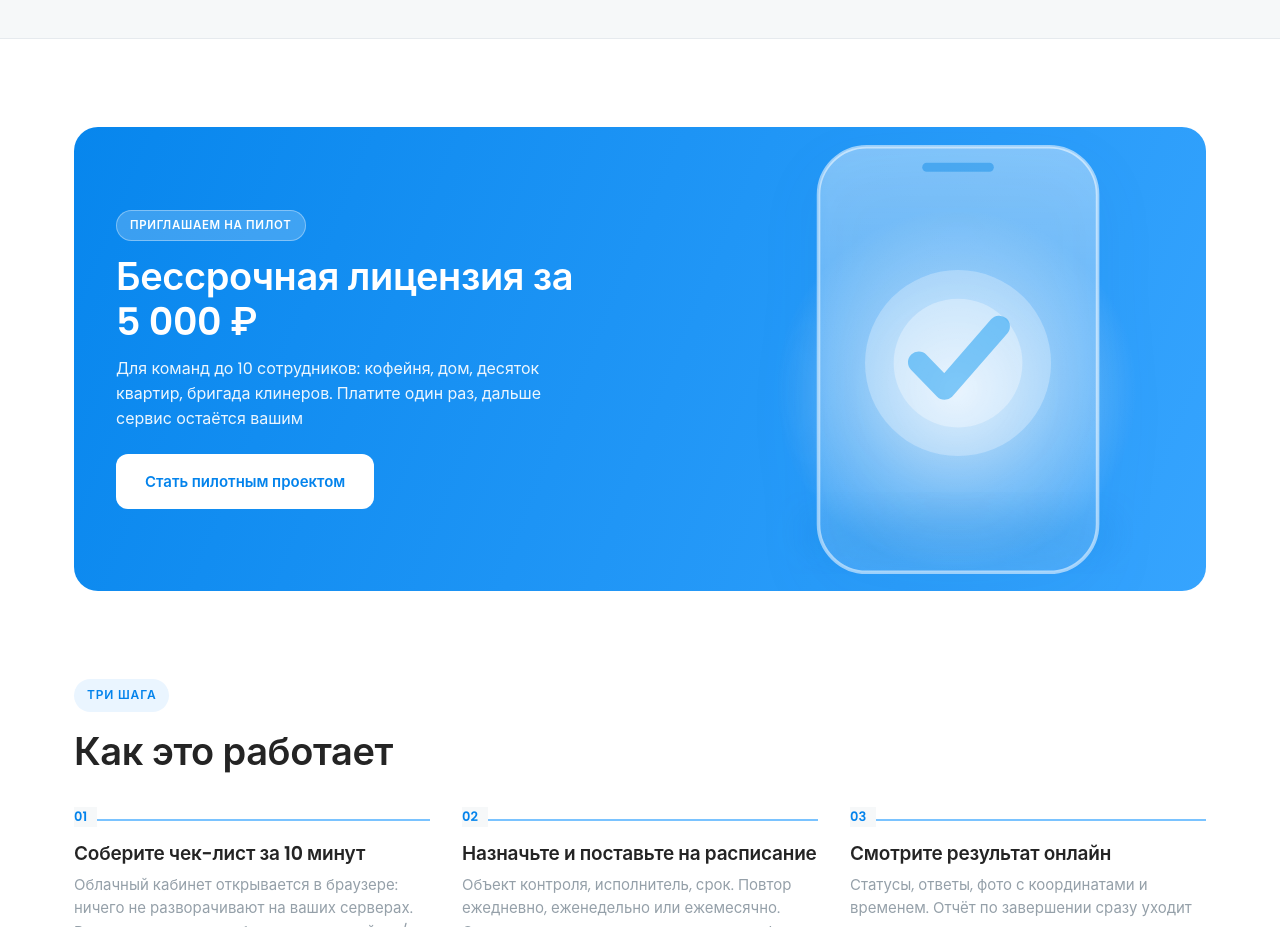
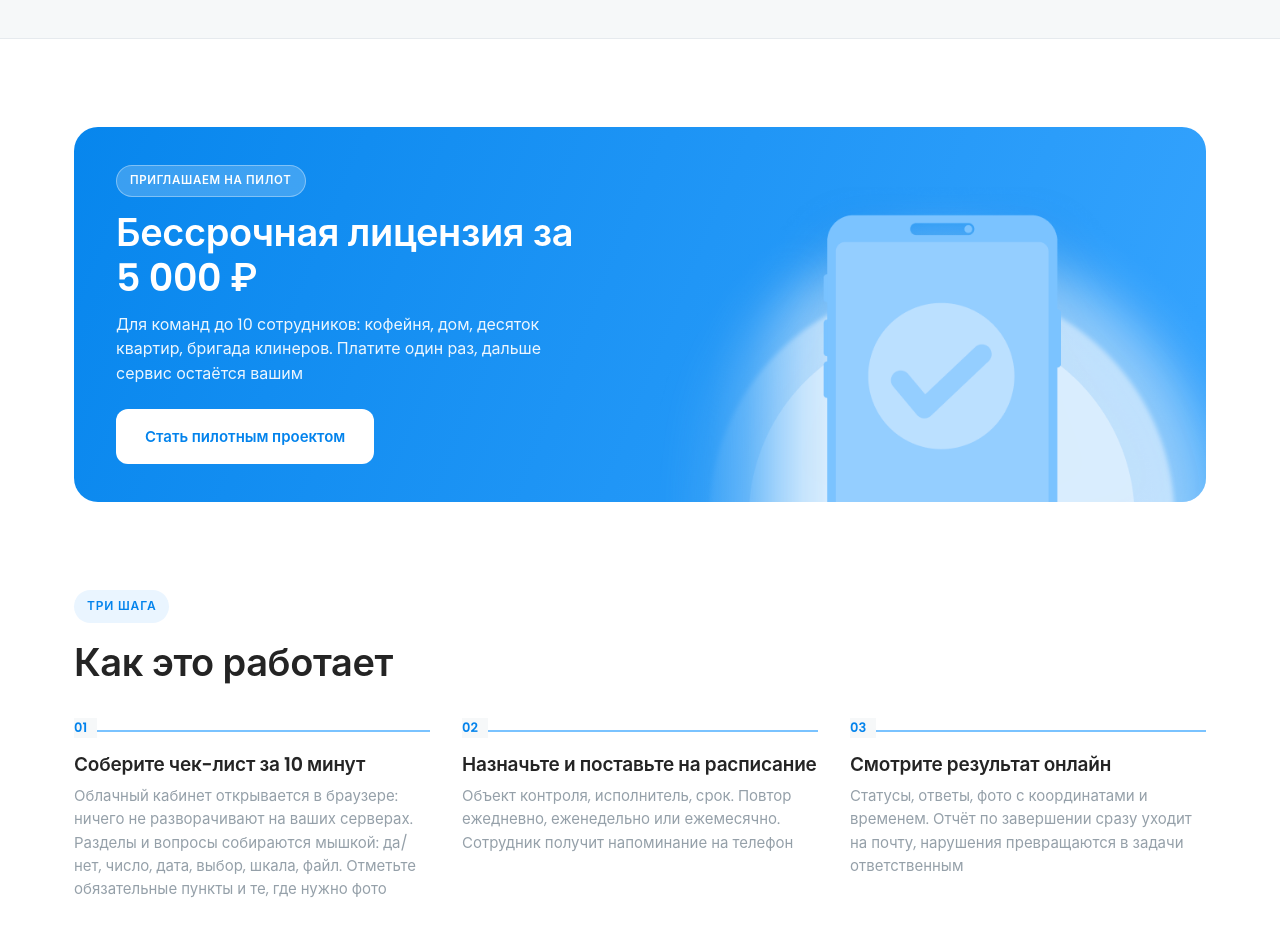
Before and after one commit to mailigors/self-check-pro-site, a website: page index.html in a window 1280 px wide. Shown: the part 2040-2967 px from the top of the page. Drawn offline with Linux system fonts and the light colour scheme.

Commit message:
Update homepage hero and pilot artwork

```diff
--- a/index.html
+++ b/index.html
@@ -206,7 +206,7 @@
           <a class="btn" href="#demo">Стать пилотным проектом</a>
         </div>
         <div class="pilot-visual" aria-hidden="true">
-          <img src="/assets/images/pilot-phone.svg" width="720" height="520" alt="" loading="lazy" decoding="async">
+          <img src="/assets/images/pilot-phone-promo.png" width="793" height="389" alt="" loading="lazy" decoding="async">
         </div>
       </div>
     </div>
```
